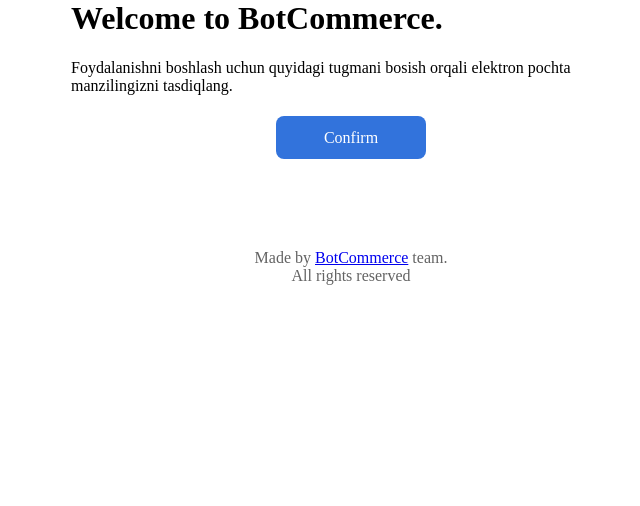
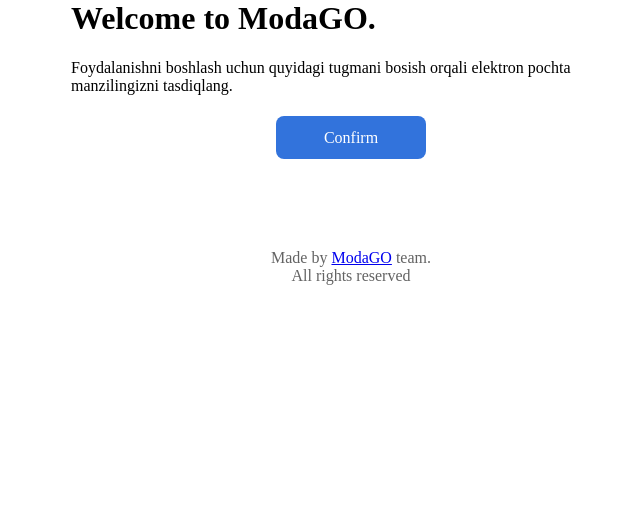
Before and after one commit to shamsiddinpy/Modago_uz, a Django app: template templates/apps/auth/email_message.html in a window 1280 px wide. Shown: the part 110-616 px from the top of the page, without its empty margins (289-929 px from the left). Run offline with Django 5.2, Linux system fonts and the light colour scheme; the template is opened without the code that fills it, so the values that code supplies are empty.

Commit message:
modago uz

```diff
--- a/apps/users/urls.py
+++ b/apps/users/urls.py
@@ -1,12 +1,11 @@
-from django.contrib import admin
-from django.contrib.messages import api
-from django.urls import path, include
+from django.urls import path
 
-from users.views.register import RegisterView, LoginView, LagoutFormView, confirm_register
+from users.views.register import RegisterView, LoginView, LagoutFormView, confirm_register, ConformTemplateView
 
 urlpatterns = [
     path('register/', RegisterView.as_view(), name='register'),
     path('email-confirmation-message/<str:confirmation_code>/', confirm_register, name='confirm-register'),
     path('login/', LoginView.as_view(), name='login'),
+    path('conform-message', ConformTemplateView.as_view(), name='conform-message'),
     path('logout/', LagoutFormView.as_view(), name='logout'),
 ]
--- a/templates/apps/auth/email_message.html
+++ b/templates/apps/auth/email_message.html
@@ -7,11 +7,11 @@
 <body>
 <div style="width: 35rem; margin-left: auto; margin-right: auto;">
     <div style="border-top: none; border-right: none; border-left: none; border-image: initial; border-bottom: 1px solid rgb(208, 208, 208); text-align: center;">
-        <img src="https://fra1.digitaloceanspaces.com/botcommerce/static/images/logo_mini.png"
+        <img src="https://encrypted-tbn0.gstatic.com/images?q=tbn:ANd9GcSASQsts5s2VsSR_ICoWC3qvRZ-_ZehmgdoIQ&s"
              style="margin-bottom: 1rem; text-align: center; width: 5rem; margin-left: auto; margin-right: auto;">
     </div>
     <div>
-        <h1>Welcome to BotCommerce.</h1>
+        <h1>Welcome to ModaGO.</h1>
         <p>Foydalanishni boshlash uchun quyidagi tugmani bosish orqali elektron pochta manzilingizni tasdiqlang.</p><br>
 
         <div style="text-align: center;">
@@ -29,7 +29,7 @@
 
     <div style="margin-top: 3rem;">
         <div style="color: rgb(99, 99, 99); text-align: center;">
-            Made by <a href="#">BotCommerce</a> team.<br>
+            Made by <a href="#">ModaGO</a> team.<br>
             All rights reserved
         </div>
     </div>
--- a/templates/apps/auth/register.html
+++ b/templates/apps/auth/register.html
@@ -31,7 +31,7 @@
 
         .card-body {
             width: 500px;
-            height: 980px;
+            height: 800px;
             overflow-y: auto;
 
         }
```
Also changed, not shown: apps/users/views/register.py (+10 -2 lines), db.sqlite3.
